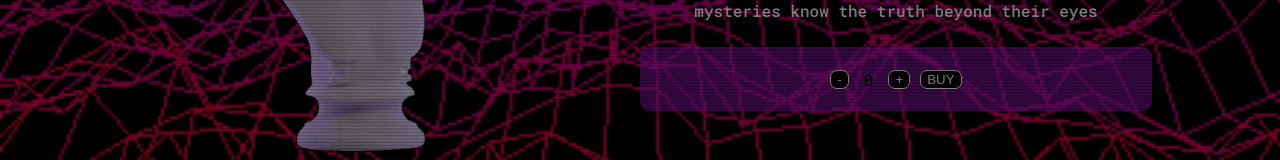
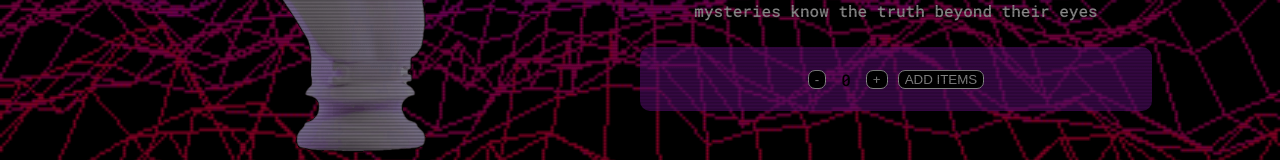
Before and after one commit to Eskaicito/project-dionysus, a React (Create React App) app: page /product/1 in a window 1280 px wide. Shown: the part 455-615 px from the top of the page. Built offline with nearby package versions, Linux system fonts and the light colour scheme; a web font is replaced by a local one.

Commit message:
counter sincronized

```diff
--- a/src/App.js
+++ b/src/App.js
@@ -7,6 +7,7 @@ import NotFound from './pages/NotFound';
 import About from './pages/About';
 import Gallery from './pages/Gallery';
 import Detail from './pages/Detail';
+import CartPage from './pages/CartPage';
 function App() {
   return (
     <div className="App">
@@ -18,6 +19,7 @@ function App() {
           <Route exact path= '/products/:category' element={<Products />}/>
           <Route exact path= '/product/:id' element={<Detail />}/>
           <Route exact path= '/gallery' element={<Gallery />}/>
+          <Route exact path='/cart' element={<CartPage />}/>
           <Route exact path= '*' element={<NotFound />} />
         </Routes>
       </BrowserRouter>
--- a/src/components/ItemCount/ItemCount.js
+++ b/src/components/ItemCount/ItemCount.js
@@ -1,7 +1,7 @@
 import "./ItemCount.css"
 import { useState } from "react";
 
-const ItemCount = ({stock}) => {
+const ItemCount = ({stock, setShowButton}) => {
     const [counter, setCounter] = useState(0)
     const addItem = () => {
         if (counter < stock) {
@@ -19,7 +19,7 @@ const ItemCount = ({stock}) => {
             <button onClick={substractItem}>-</button>
             <p>{counter}</p>
             <button onClick={addItem}>+</button>
-            <button>BUY</button>
+            <button onClick={() => setShowButton(true)}>ADD ITEMS</button>
         </div>
     )
 }
--- a/src/components/Items/Items.js
+++ b/src/components/Items/Items.js
@@ -1,10 +1,9 @@
 import './Items.css'
 import '@mui/material'
 import { CardContent, Card} from '@mui/material'
-import ItemCount from '../ItemCount/ItemCount'
 import { Link } from 'react-router-dom'
 
-const Items = ({ image, desc, stock, id}) => {
+const Items = ({ image, desc, id}) => {
 
     return (
         <>
@@ -14,7 +13,6 @@ const Items = ({ image, desc, stock, id}) => {
                         <div>
                             <img src={`../${image}`} alt='card' />
                         </div>
-                        <ItemCount stock= {stock}/>
                         <span>{desc}</span>
                         <button>
                             <Link to={`/product/${id}`}>Details</Link>
--- a/src/components/ItemsDetail/ItemsDetail.js
+++ b/src/components/ItemsDetail/ItemsDetail.js
@@ -1,7 +1,12 @@
 import './ItemsDetail.css'
 import { Grid } from "@mui/material";
 import ItemCount from '../ItemCount/ItemCount';
+import { Link } from 'react-router-dom';
+import { useState } from 'react';
+
+
 const ItemsDetail = ({ data }) => {
+    const [showButton, setShowButton] = useState(false)
     return (
         <>
             <Grid container>
@@ -12,12 +17,16 @@ const ItemsDetail = ({ data }) => {
                 </Grid>
                 <Grid item md={6}>
                     <div className='detailList'>
-                    <div className='detail'>
-                        <h1>{data.desc}</h1>
-                        <h3>Stock: {data.stock}</h3>
-                        <p>{data.cont}</p>
-                    </div>
-                    <ItemCount stock={data.stock}/>
+                        <div className='detail'>
+                            <h1>{data.desc}</h1>
+                            <h3>Stock: {data.stock}</h3>
+                            <p>{data.cont}</p>
+                        </div>
+                        {!showButton ?
+                            <ItemCount stock={data.stock} setShowButton={setShowButton} />
+                            :
+                            <Link to={`/cart`} ><button>END SHOPPING</button></Link>
+                        }
                     </div>
                 </Grid>
             </Grid>
--- /dev/null
+++ b/src/pages/CartPage.js
@@ -0,0 +1,11 @@
+import Scanlines from "../components/Scanlines/Scanlines";
+
+const CartPage = () => {
+    return (
+        <>
+            <h1 style={{color: "white"}}>CART</h1>
+            <Scanlines />
+        </>
+    )
+}
+export default CartPage;
```
